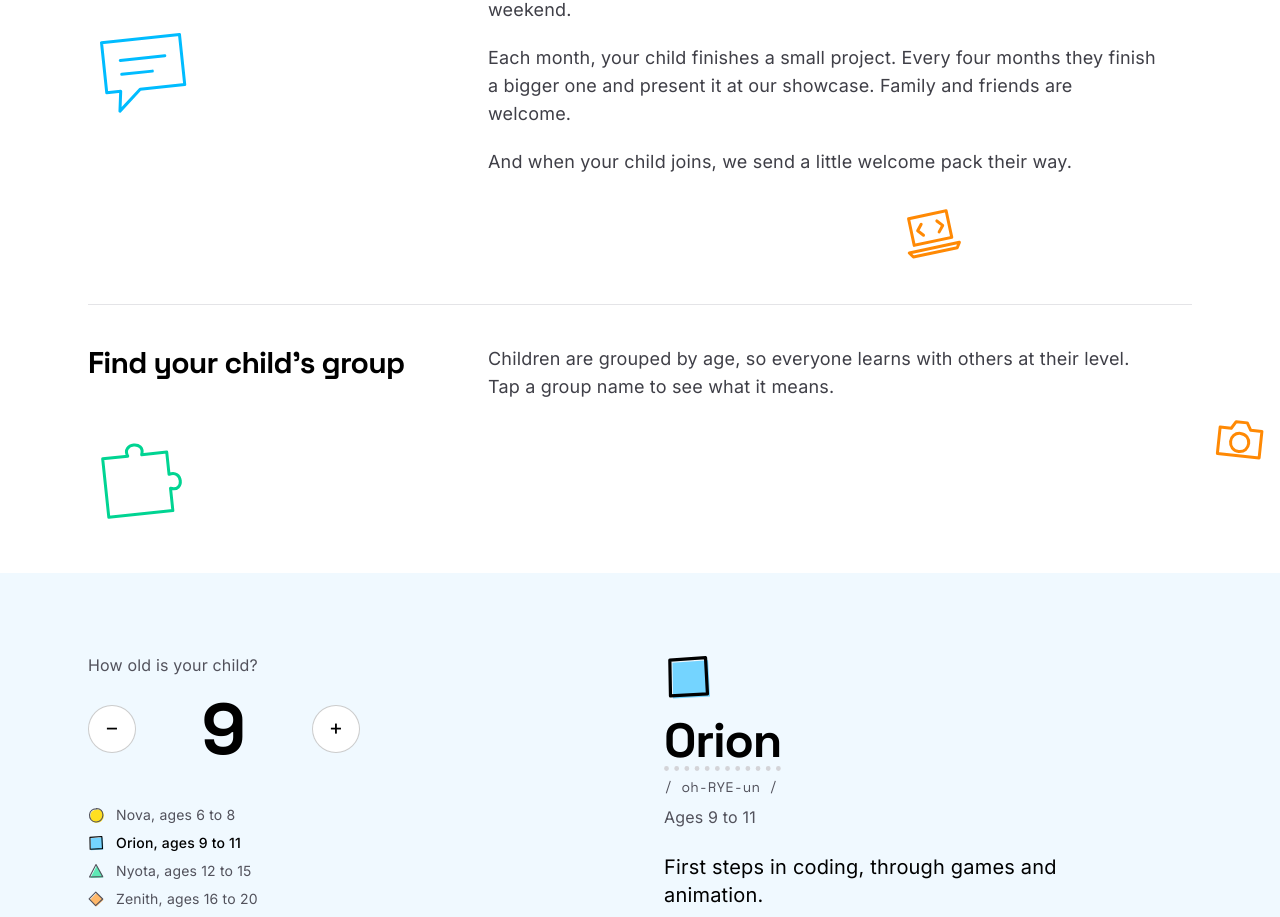
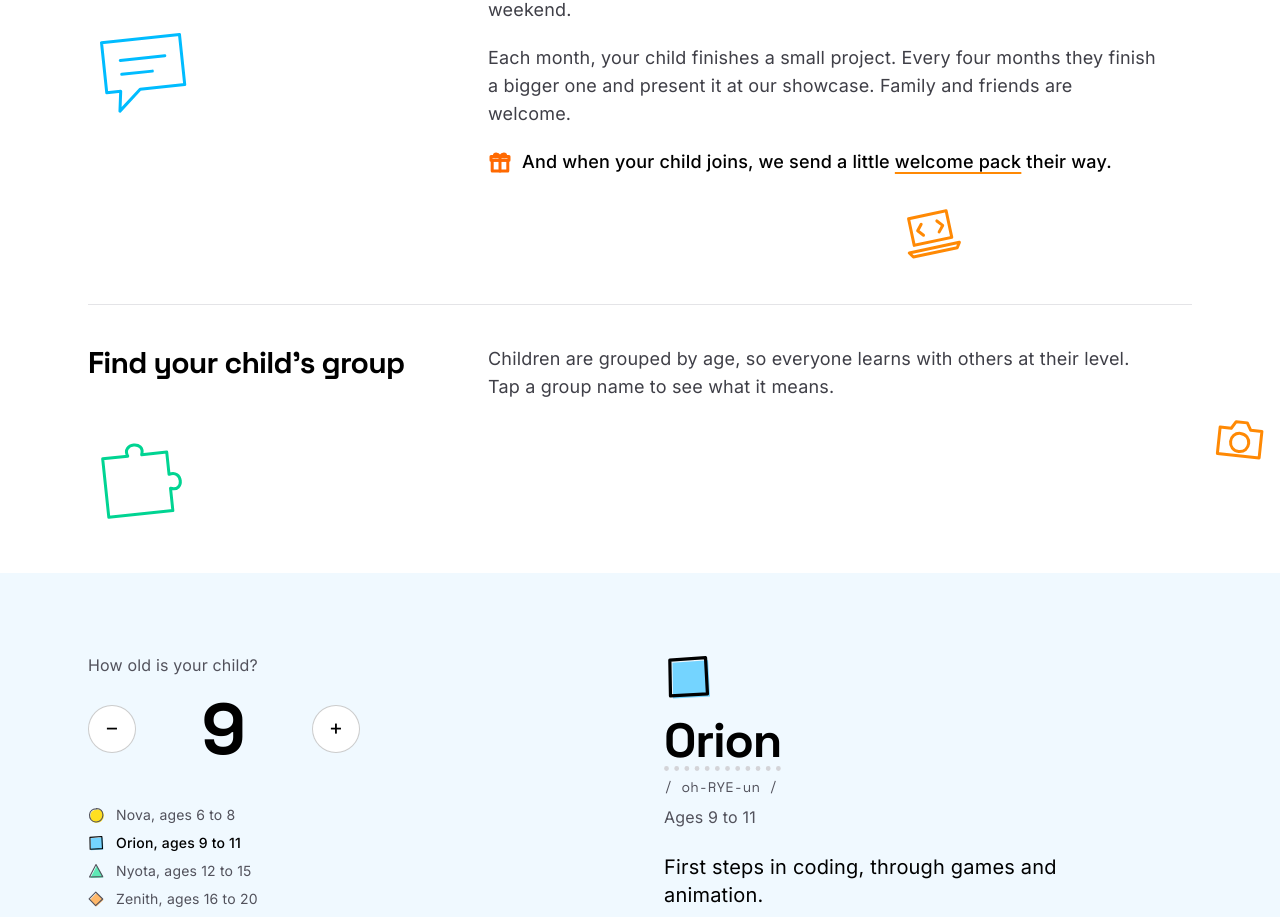
Before and after one commit to codetopialabs/academy-website, a React (Vite) app: page / in a window 1280 px wide. Shown: the part 971-1888 px from the top of the page. Built offline with nearby package versions, Linux system fonts and the light colour scheme.

Commit message:
feat: welcome pack line pops a little

```diff
--- a/src/App.tsx
+++ b/src/App.tsx
@@ -118,8 +118,12 @@ function App() {
               Each month, your child finishes a small project. Every four months they finish a bigger
               one and present it at our showcase. Family and friends are welcome.
             </p>
-            <p>
-              And when your child joins, we send a little welcome pack their way.
+            <p className="flex items-start gap-2.5 font-medium text-black">
+              <IdeaIcon name="gift" className="mt-0.5 h-6 w-6 shrink-0 text-orange-500" />
+              <span>
+                And when your child joins, we send a little{' '}
+                <span className="underline decoration-orange-400 decoration-2 underline-offset-4">welcome pack</span> their way.
+              </span>
             </p>
           </div>
         </Section>
```
